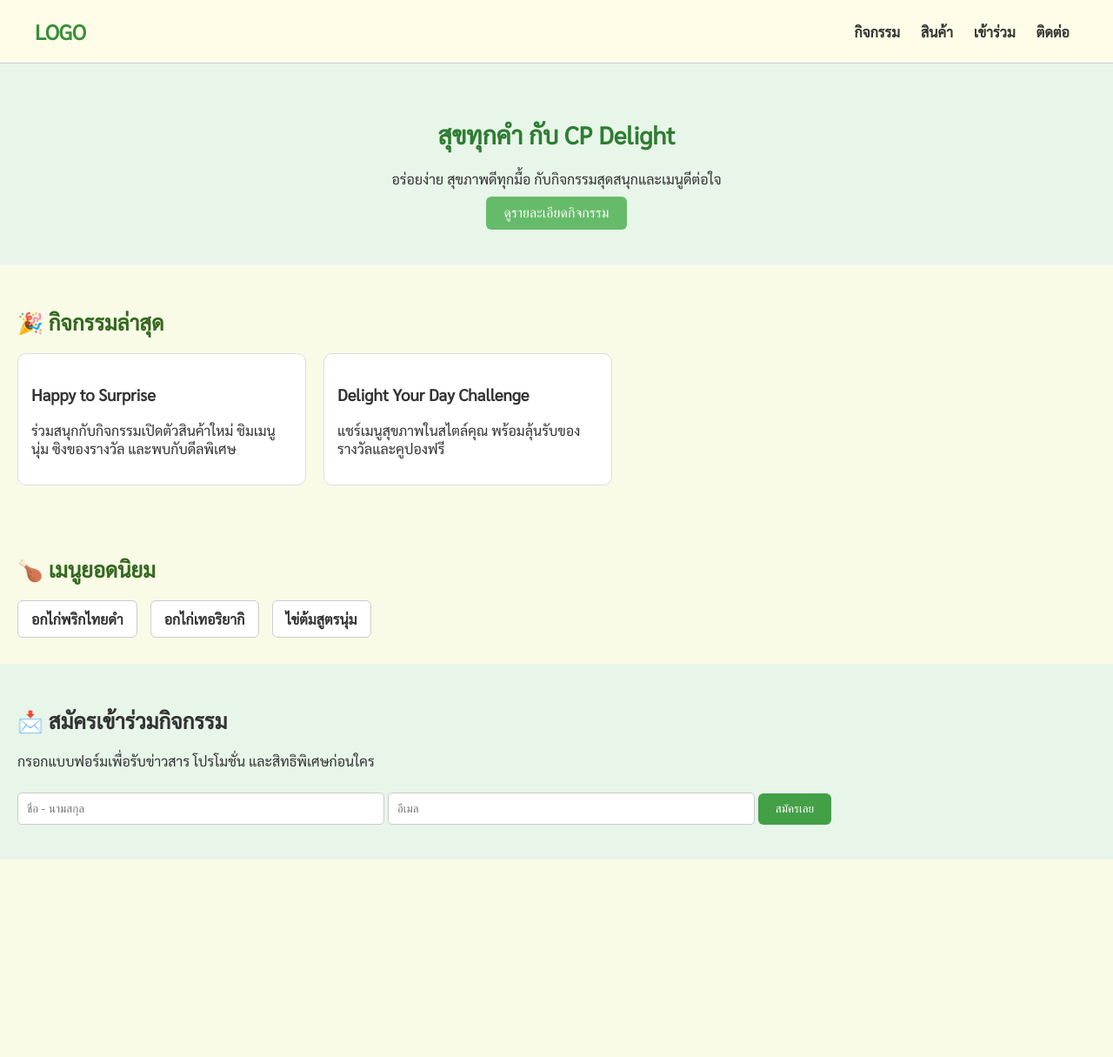
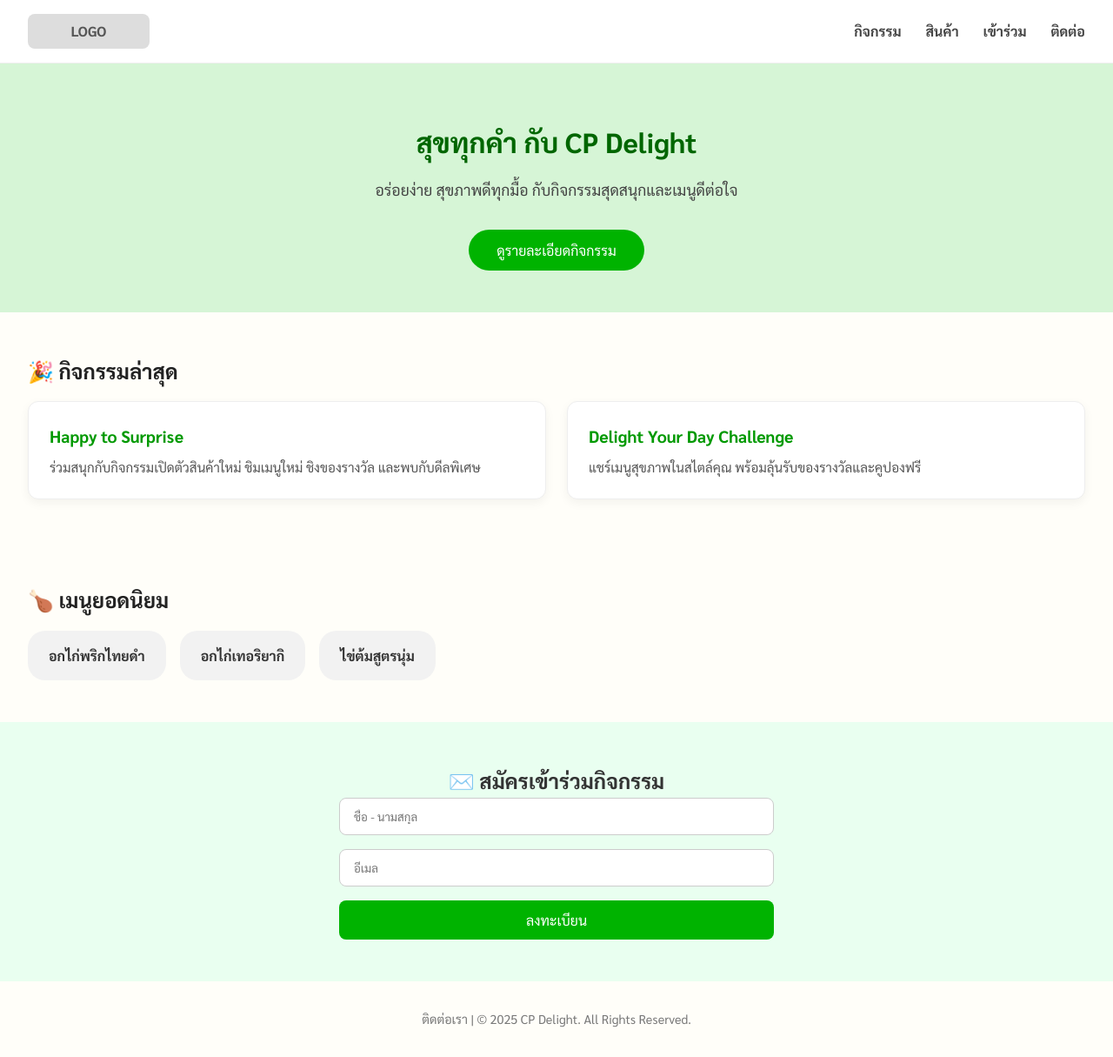
Before and after one commit to ErrorC137/JMAT-CP-2025-Mockup, a plain HTML site: page index.html in a window 1280 px wide. Shown: the whole page at 87% size. Before the commit the page ends 988 px from the top, so only its background shows below. Drawn offline with Linux system fonts and the light colour scheme.

Commit message:
Update index.html

```diff
--- a/index.html
+++ b/index.html
@@ -1,120 +1,180 @@
 <!DOCTYPE html>
 <html lang="th">
 <head>
-  <meta charset="UTF-8">
-  <meta name="viewport" content="width=device-width, initial-scale=1.0">
+  <meta charset="UTF-8" />
+  <meta name="viewport" content="width=device-width, initial-scale=1.0" />
   <title>CP Delight</title>
-  <link href="https://fonts.googleapis.com/css2?family=Sarabun&display=swap" rel="stylesheet">
+  <link href="https://fonts.googleapis.com/css2?family=Sarabun:wght@400;700&display=swap" rel="stylesheet">
   <style>
+    * {
+      margin: 0;
+      padding: 0;
+      box-sizing: border-box;
+      font-family: 'Sarabun', sans-serif;
+    }
+
     body {
-      font-family: 'Sarabun', sans-serif;
-      margin: 0;
-      background-color: #f9fbe7;
+      background-color: #fffef9;
       color: #333;
+      line-height: 1.6;
     }
+
     header {
-      background-color: #fffde7;
-      padding: 20px 40px;
+      background: #fff;
+      padding: 1rem 2rem;
       display: flex;
       justify-content: space-between;
       align-items: center;
-      border-bottom: 1px solid #ccc;
+      border-bottom: 1px solid #eee;
+      position: sticky;
+      top: 0;
+      z-index: 999;
     }
-    .logo {
-      font-size: 24px;
+
+    .logo-placeholder {
+      width: 140px;
+      height: 40px;
+      background: #ddd;
+      display: flex;
+      align-items: center;
+      justify-content: center;
       font-weight: bold;
-      color: #388e3c;
+      color: #555;
+      border-radius: 8px;
     }
+
     nav a {
-      margin: 0 10px;
-      color: #333;
+      margin-left: 1.5rem;
       text-decoration: none;
+      color: #444;
       font-weight: 600;
     }
+
     .hero {
+      background: #d6f5d6;
       text-align: center;
-      padding: 40px 20px;
-      background-color: #e8f5e9;
+      padding: 4rem 2rem 3rem;
     }
+
     .hero h1 {
-      font-size: 28px;
-      color: #2e7d32;
+      font-size: 2rem;
+      color: #006600;
+      margin-bottom: 1rem;
     }
+
     .hero p {
-      margin: 10px 0;
-      font-size: 16px;
+      font-size: 1.1rem;
+      color: #444;
+      margin-bottom: 2rem;
     }
+
     .hero button {
-      background-color: #66bb6a;
+      background: #00b300;
+      color: white;
       border: none;
-      color: white;
-      padding: 10px 20px;
-      font-size: 16px;
-      border-radius: 6px;
+      padding: 0.8rem 2rem;
+      border-radius: 30px;
+      font-size: 1rem;
       cursor: pointer;
     }
+
     .section {
-      padding: 30px 20px;
+      padding: 3rem 2rem;
     }
+
     .section h2 {
-      color: #33691e;
+      font-size: 1.5rem;
+      margin-bottom: 1rem;
+      color: #222;
     }
-    .card-container {
+
+    .cards {
       display: flex;
-      gap: 20px;
+      flex-wrap: wrap;
+      gap: 1.5rem;
+    }
+
+    .card {
+      background: #fff;
+      border: 1px solid #eee;
+      border-radius: 12px;
+      padding: 1.5rem;
+      flex: 1 1 calc(50% - 1.5rem);
+      min-width: 260px;
+      box-shadow: 0 4px 12px rgba(0,0,0,0.05);
+    }
+
+    .card h3 {
+      font-size: 1.2rem;
+      color: #009900;
+      margin-bottom: 0.5rem;
+    }
+
+    .card p {
+      color: #555;
+      font-size: 0.95rem;
+    }
+
+    .popular-menu {
+      display: flex;
+      gap: 1rem;
       flex-wrap: wrap;
     }
-    .card {
-      background-color: white;
-      border: 1px solid #ddd;
-      padding: 15px;
-      border-radius: 10px;
-      width: 300px;
+
+    .menu-item {
+      background: #f2f2f2;
+      padding: 1rem 1.5rem;
+      border-radius: 20px;
+      font-weight: 600;
+      font-size: 1rem;
     }
-    .menu-container {
+
+    .form-section {
+      background: #e9fff0;
+      padding: 3rem 2rem;
+    }
+
+    .form-section form {
+      max-width: 500px;
+      margin: auto;
       display: flex;
-      gap: 15px;
-      flex-wrap: wrap;
-      margin-top: 15px;
+      flex-direction: column;
+      gap: 1rem;
     }
-    .menu-item {
-      background-color: #fff;
+
+    .form-section input[type="text"],
+    .form-section input[type="email"] {
+      padding: 0.75rem 1rem;
       border: 1px solid #ccc;
-      padding: 10px 15px;
-      border-radius: 6px;
-      font-weight: bold;
+      border-radius: 8px;
     }
-    .form-section {
-      background-color: #e8f5e9;
-      padding: 30px 20px;
+
+    .form-section button {
+      background: #00b300;
+      color: white;
+      border: none;
+      padding: 0.75rem;
+      font-size: 1rem;
+      border-radius: 8px;
+      cursor: pointer;
     }
-    input[type="text"], input[type="email"] {
-      padding: 10px;
-      margin: 10px 0;
-      width: 100%;
-      max-width: 400px;
-      border: 1px solid #ccc;
-      border-radius: 5px;
-    }
-    .form-section button {
-      margin-top: 10px;
-      background-color: #43a047;
-      color: white;
-      padding: 10px 20px;
-      border: none;
-      border-radius: 6px;
-      cursor: pointer;
+
+    footer {
+      text-align: center;
+      padding: 2rem;
+      font-size: 0.9rem;
+      color: #777;
     }
   </style>
 </head>
 <body>
   <header>
-    <div class="logo">LOGO</div>
+    <div class="logo-placeholder">LOGO</div>
     <nav>
-      <a href="#">กิจกรรม</a>
-      <a href="#">สินค้า</a>
-      <a href="#">เข้าร่วม</a>
-      <a href="#">ติดต่อ</a>
+      <a href="#activities">กิจกรรม</a>
+      <a href="#products">สินค้า</a>
+      <a href="#join">เข้าร่วม</a>
+      <a href="#contact">ติดต่อ</a>
     </nav>
   </header>
 
@@ -124,12 +184,12 @@
     <button>ดูรายละเอียดกิจกรรม</button>
   </section>
 
-  <section class="section">
+  <section class="section" id="activities">
     <h2>🎉 กิจกรรมล่าสุด</h2>
-    <div class="card-container">
+    <div class="cards">
       <div class="card">
         <h3>Happy to Surprise</h3>
-        <p>ร่วมสนุกกับกิจกรรมเปิดตัวสินค้าใหม่ ชิมเมนูนุ่ม ซิงของรางวัล และพบกับดีลพิเศษ</p>
+        <p>ร่วมสนุกกับกิจกรรมเปิดตัวสินค้าใหม่ ชิมเมนูใหม่ ชิงของรางวัล และพบกับดีลพิเศษ</p>
       </div>
       <div class="card">
         <h3>Delight Your Day Challenge</h3>
@@ -138,23 +198,26 @@
     </div>
   </section>
 
-  <section class="section">
+  <section class="section" id="products">
     <h2>🍗 เมนูยอดนิยม</h2>
-    <div class="menu-container">
+    <div class="popular-menu">
       <div class="menu-item">อกไก่พริกไทยดำ</div>
       <div class="menu-item">อกไก่เทอริยากิ</div>
       <div class="menu-item">ไข่ต้มสูตรนุ่ม</div>
     </div>
   </section>
 
-  <section class="form-section">
-    <h2>📩 สมัครเข้าร่วมกิจกรรม</h2>
-    <p>กรอกแบบฟอร์มเพื่อรับข่าวสาร โปรโมชั่น และสิทธิพิเศษก่อนใคร</p>
+  <section class="form-section" id="join">
+    <h2 style="text-align:center">✉️ สมัครเข้าร่วมกิจกรรม</h2>
     <form>
-      <input type="text" placeholder="ชื่อ - นามสกุล">
-      <input type="email" placeholder="อีเมล">
-      <button type="submit">สมัครเลย</button>
+      <input type="text" placeholder="ชื่อ - นามสกุล" required />
+      <input type="email" placeholder="อีเมล" required />
+      <button type="submit">ลงทะเบียน</button>
     </form>
   </section>
+
+  <footer id="contact">
+    ติดต่อเรา | © 2025 CP Delight. All Rights Reserved.
+  </footer>
 </body>
 </html>
```
